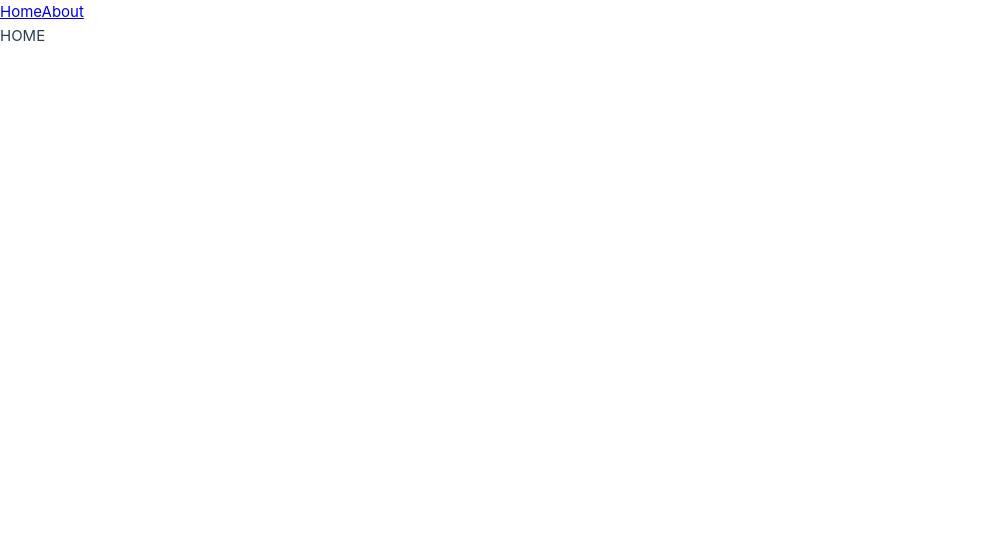
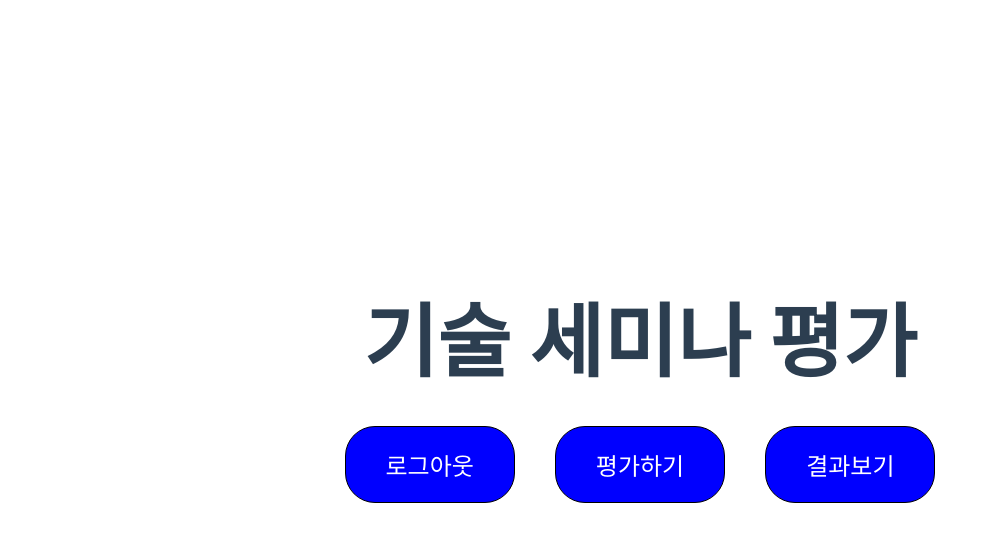
Before and after one commit to woorifisa-service-dev/backend-2nd-seminar-manager, a Vue app in the folder client/: page / in a window 1280 px wide. Shown: the top 542 px of the page, without its empty margins (0-998 px from the left). Built offline with nearby package versions, Linux system fonts and the light colour scheme.

Commit message:
feat: front pages

```diff
--- a/client/src/App.vue
+++ b/client/src/App.vue
@@ -1,13 +1,7 @@
-<script setup>
-import { RouterLink } from 'vue-router';
-</script>
+<script setup></script>
 
 <template>
   <div>
-    <nav>
-      <RouterLink to="/">Home</RouterLink>
-      <RouterLink to="/about">About</RouterLink>
-    </nav>
     <router-view />
   </div>
 </template>
--- a/client/src/router/index.js
+++ b/client/src/router/index.js
@@ -13,6 +13,26 @@ const router = createRouter({
       path: '/about',
       name: 'about',
       component: () => import('../views/AboutView.vue')
+    },
+    {
+      path: '/login',
+      name: 'login',
+      component: () => import('../views/LoginView.vue')
+    },
+    {
+      path: '/estimation/select',
+      name: 'estimation select',
+      component: () => import('../views/EstimationSelectView.vue')
+    },
+    {
+      path: '/result',
+      name: 'result',
+      component: () => import('../views/ResultView.vue')
+    },
+    {
+      path: '/estimation',
+      name: 'estimation',
+      component: () => import('../views/EstimationView.vue')
     }
   ]
 });
--- /dev/null
+++ b/client/src/utils/pages.js
@@ -0,0 +1,5 @@
+import router from '../router';
+
+export const goPage = (url) => {
+  router.push(url);
+};
--- /dev/null
+++ b/client/src/views/EstimationSelectView.vue
@@ -0,0 +1,43 @@
+<template>
+  <div>
+    <h1>estimation select</h1>
+    <div>
+      class select
+      <select name="class" id="class" v-model="selectedClass">
+        <option value="none" disabled selected>다음 중 하나를 선택해주세요</option>
+        <option v-for="(type, index) in classTypes" :key="index" :value="type">
+          {{ type }}
+        </option>
+      </select>
+    </div>
+    <div>
+      seminar type select
+      <select name="class" id="class" v-model="selectedType">
+        <option value="none" disabled selected>다음 중 하나를 선택해주세요</option>
+        <option v-for="(type, index) in seminarTypes[selectedClass]" :key="index" :value="type">
+          {{ type }}
+        </option>
+      </select>
+    </div>
+    <div>
+      <button @click="() => goPage(`/estimation`)">평가하러 가기</button>
+    </div>
+  </div>
+</template>
+
+<script setup>
+import { ref } from 'vue';
+import { goPage } from '../utils/pages.js';
+
+const classTypes = ref(['service', 'engineering', 'ai']);
+const seminarTypes = ref({
+  none: ['다음 중 하나를 선택해주세요'],
+  service: ['front', 'back', 'cloud'],
+  engineering: ['1', '2', '3'],
+  ai: ['1', '2', '3']
+});
+const selectedClass = ref('none');
+const selectedType = ref('none');
+</script>
+
+<style lang="scss" scoped></style>
--- /dev/null
+++ b/client/src/views/EstimationView.vue
@@ -0,0 +1,9 @@
+<template>
+  <div>
+    <h1>평가하기</h1>
+  </div>
+</template>
+
+<script setup></script>
+
+<style lang="scss" scoped></style>
--- a/client/src/views/HomeView.vue
+++ b/client/src/views/HomeView.vue
@@ -1,3 +1,42 @@
 <template>
-  <main>HOME</main>
+  <main>
+    <h1>기술 세미나 평가</h1>
+    <button v-show="isLogin" @click="() => goPage(`/login`)">로그인</button>
+    <div class="btn_wrap" v-show="!isLogin">
+      <button @click="() => goPage('/login')">로그아웃</button>
+      <button @click="() => goPage(`/estimation/select`)">평가하기</button>
+      <button @click="() => goPage(`/result`)">결과보기</button>
+    </div>
+  </main>
 </template>
+
+<script setup>
+import { ref } from 'vue';
+import { goPage } from '../utils/pages.js';
+const isLogin = ref(false);
+</script>
+
+<style scoped>
+main {
+  width: 100%;
+  height: 100vh;
+  display: flex;
+  flex-direction: column;
+  justify-content: center;
+  align-items: center;
+}
+h1 {
+  font-size: 5rem;
+  font-weight: 700;
+}
+button {
+  border: 1px solid black;
+  padding: 20px 40px;
+  border-radius: 30px;
+  background: blue;
+  color: white;
+  font-size: 24px;
+  cursor: pointer;
+  margin: 20px;
+}
+</style>
--- /dev/null
+++ b/client/src/views/LoginView.vue
@@ -0,0 +1,15 @@
+<template>
+  <div>
+    <h1>Login</h1>
+    <form action="">
+      <label for="id">ID</label>
+      <input type="text" name="userid" id="id" />
+      <label for="pwd">PASSWORD</label>
+      <input type="password" name="userpwd" id="pwd" />
+    </form>
+  </div>
+</template>
+
+<script setup></script>
+
+<style lang="scss" scoped></style>
--- /dev/null
+++ b/client/src/views/ResultView.vue
@@ -0,0 +1,23 @@
+<template>
+  <div>
+    <h1>Result View</h1>
+    <div>
+      <h2>top 3</h2>
+      <div>
+        <div>card1</div>
+        <div>card2</div>
+        <div>card3</div>
+      </div>
+    </div>
+    <div>
+      <h2>all teams</h2>
+      <div>
+        <div>cards</div>
+      </div>
+    </div>
+  </div>
+</template>
+
+<script setup></script>
+
+<style lang="scss" scoped></style>
```
